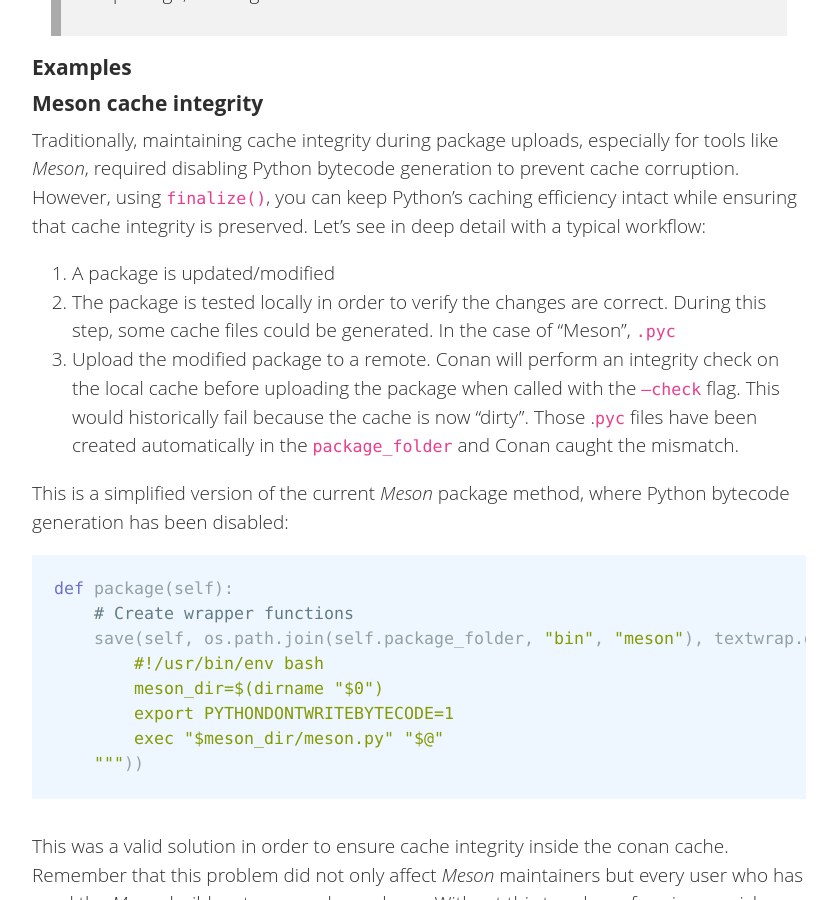
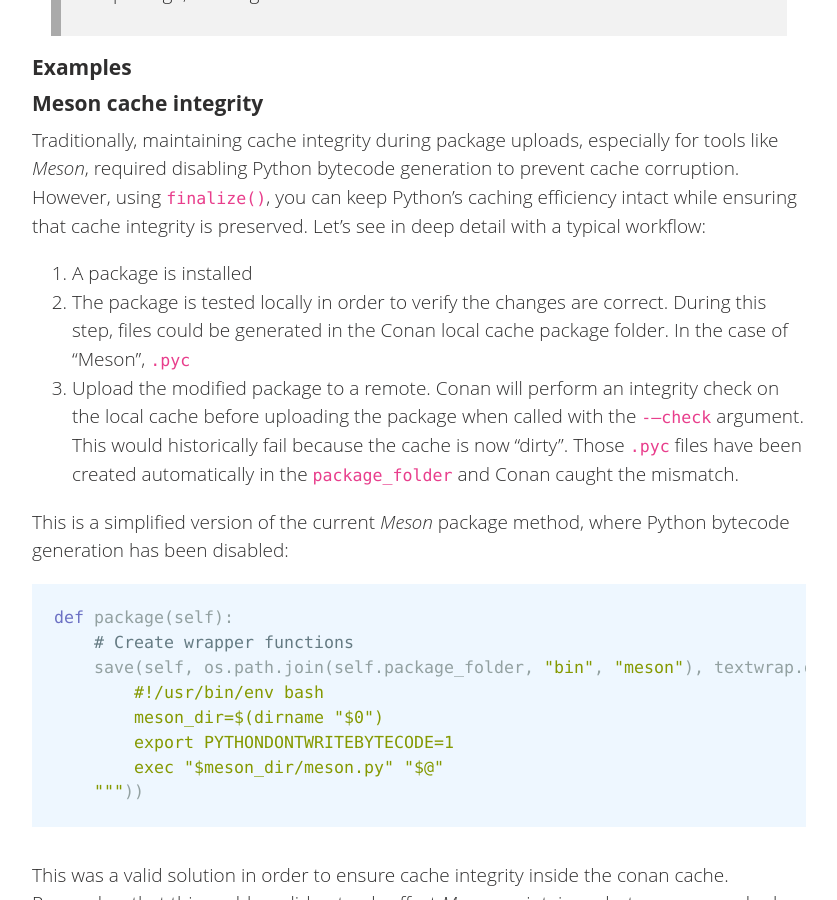
Before and after one commit to conan-io/conan-io.github.io, a Jekyll site: the page built from _posts/2024-09-03-New-finalize-method.markdown, in a window 1280 px wide and 900 px high, scrolled down 2034 px. Shown: the whole window, without its empty margins (20-857 px from the left). Built offline with Jekyll 4.4.1, drawn with Linux system fonts in a browser that asks for light colours; comment, search, counter and statistics services are not loaded.

Commit message:
Apply suggestions from code review
Co-authored-by: Carlos Zoido <mrgalleta@gmail.com>

```diff
--- a/_posts/2024-09-03-New-finalize-method.markdown
+++ b/_posts/2024-09-03-New-finalize-method.markdown
@@ -74,9 +74,9 @@ prevent cache corruption. However, using ``finalize()``, you can keep Python’s
 caching efficiency intact while ensuring that cache integrity is preserved.
 Let’s see in deep detail with a typical workflow:
 
-1. A package is updated/modified
-2. The package is tested locally in order to verify the changes are correct. During this step, some cache files could be generated. In the case of “Meson”, ``.pyc``
-3. Upload the modified package to a remote. Conan will perform an integrity check on the local cache before uploading the package when called with the ``–check`` flag. This would historically fail because the cache is now “dirty”. Those .``pyc`` files have been created automatically in the ``package_folder`` and Conan caught the mismatch.
+1. A package is installed
+2. The package is tested locally in order to verify the changes are correct. During this step, files could be generated in the Conan local cache package folder. In the case of “Meson”, ``.pyc``
+3. Upload the modified package to a remote. Conan will perform an integrity check on the local cache before uploading the package when called with the ``-–check`` argument. This would historically fail because the cache is now “dirty”. Those ``.pyc`` files have been created automatically in the ``package_folder`` and Conan caught the mismatch.
 
 This is a simplified version of the current *Meson* package method, where Python bytecode generation has been disabled:
 
```
